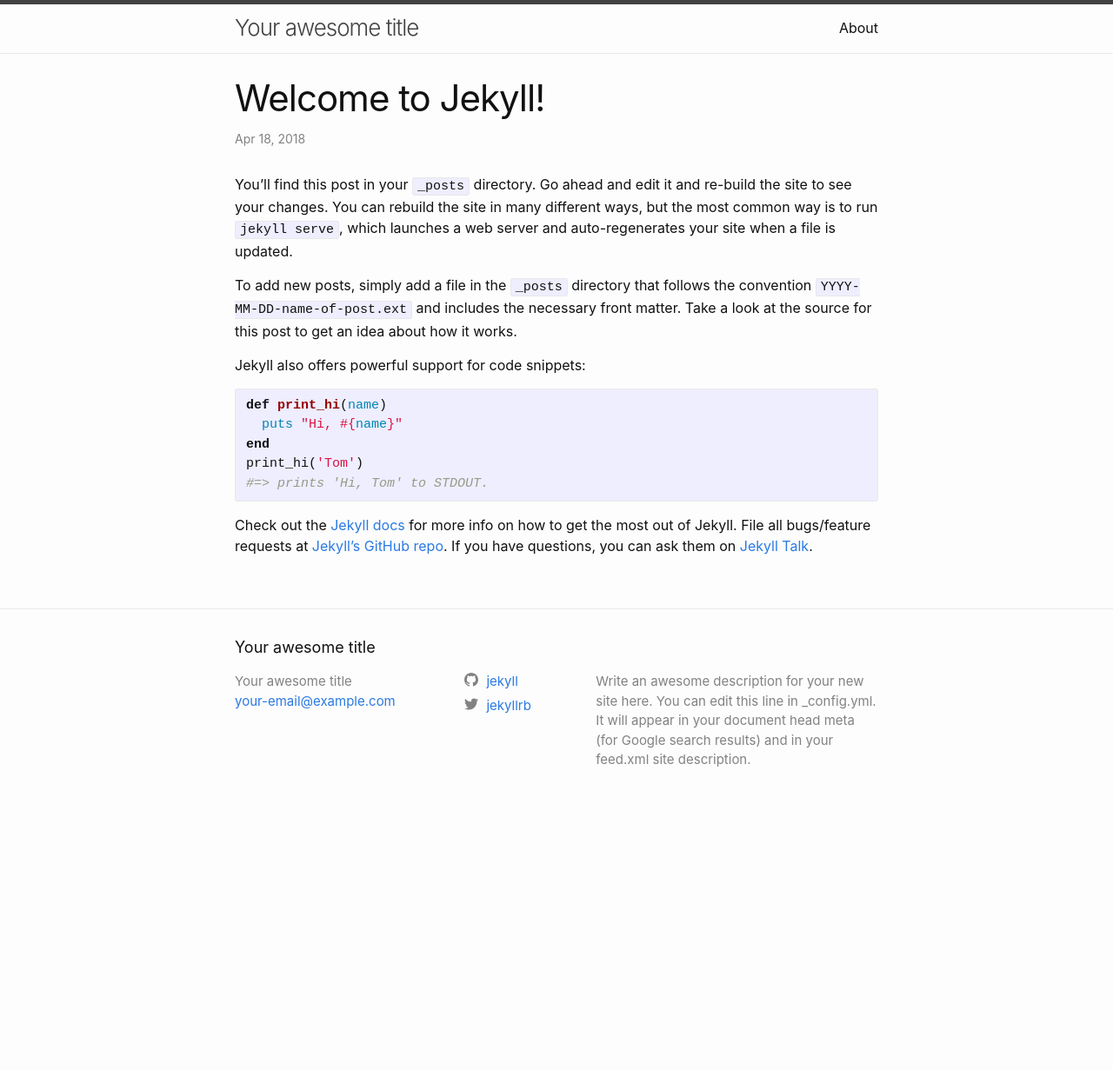
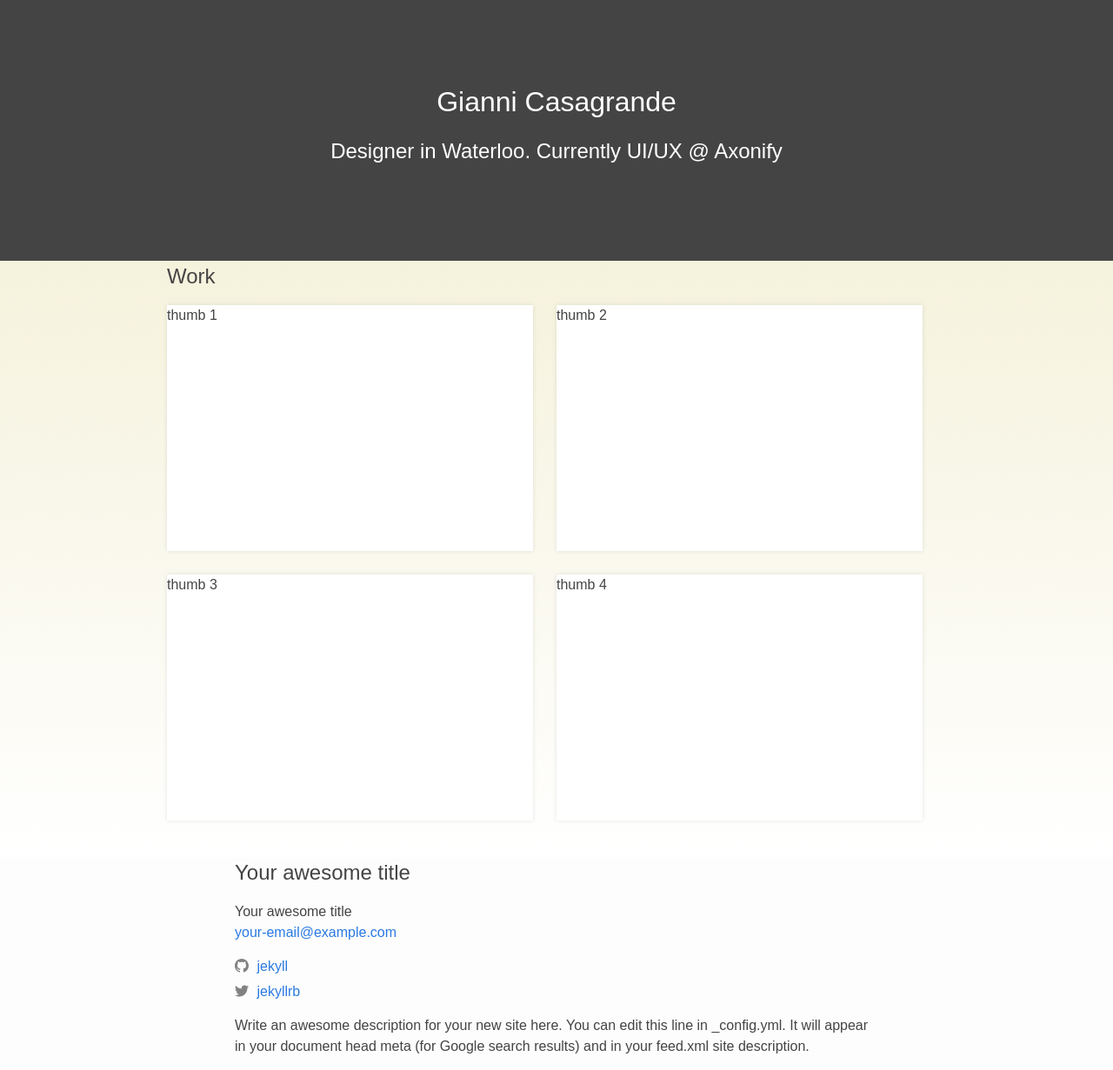
Before and after one commit to GianniCasagrande/GianniCasagrande.github.io, a Jekyll site: the page built from _posts/2018-04-18-welcome-to-jekyll.markdown, in a window 1280 px wide. Shown: the whole page at 87% size. Built offline with Jekyll 4.4.1, drawn with Linux system fonts in a browser that asks for light colours; some web fonts are replaced; before the commit the page ends 946 px from its top, so only the background shows below that.

Commit message:
WIP - header

```diff
--- a/_includes/head.html
+++ b/_includes/head.html
@@ -3,8 +3,8 @@
   <meta http-equiv="X-UA-Compatible" content="IE=edge">
   <meta name="viewport" content="width=device-width, initial-scale=1">
   <link rel="stylesheet" href="{{ "/assets/main.css" | relative_url }}">
-  {%- feed_meta -%}
+  <!--{%- feed_meta -%}
   {%- if jekyll.environment == 'production' and site.google_analytics -%}
     {%- include google-analytics.html -%}
-  {%- endif -%}
+  {%- endif -%}-->
 </head>
--- a/_includes/header.html
+++ b/_includes/header.html
@@ -1,32 +1,4 @@
-<header class="site-header" role="banner">
-
-  <div class="wrapper">
-    {%- assign default_paths = site.pages | map: "path" -%}
-    {%- assign page_paths = site.header_pages | default: default_paths -%}
-    <a class="site-title" rel="author" href="{{ "/" | relative_url }}">{{ site.title | escape }}</a>
-
-    {%- if page_paths -%}
-      <nav class="site-nav">
-        <input type="checkbox" id="nav-trigger" class="nav-trigger" />
-        <label for="nav-trigger">
-          <span class="menu-icon">
-            <svg viewBox="0 0 18 15" width="18px" height="15px">
-              <path fill="#424242" d="M18,1.484c0,0.82-0.665,1.484-1.484,1.484H1.484C0.665,2.969,0,2.304,0,1.484l0,0C0,0.665,0.665,0,1.484,0 h15.031C17.335,0,18,0.665,18,1.484L18,1.484z"/>
-              <path fill="#424242" d="M18,7.516C18,8.335,17.335,9,16.516,9H1.484C0.665,9,0,8.335,0,7.516l0,0c0-0.82,0.665-1.484,1.484-1.484 h15.031C17.335,6.031,18,6.696,18,7.516L18,7.516z"/>
-              <path fill="#424242" d="M18,13.516C18,14.335,17.335,15,16.516,15H1.484C0.665,15,0,14.335,0,13.516l0,0 c0-0.82,0.665-1.484,1.484-1.484h15.031C17.335,12.031,18,12.696,18,13.516L18,13.516z"/>
-            </svg>
-          </span>
-        </label>
-
-        <div class="trigger">
-          {%- for path in page_paths -%}
-            {%- assign my_page = site.pages | where: "path", path | first -%}
-            {%- if my_page.title -%}
-            <a class="page-link" href="{{ my_page.url | relative_url }}">{{ my_page.title | escape }}</a>
-            {%- endif -%}
-          {% endfor -%}
-        </div>
-      </nav>
-    {%- endif -%}
-  </div>
+<header>
+  <h1>Gianni Casagrande</h1>
+  <h2>Designer in Waterloo. Currently UI/UX @ Axonify</h2>
 </header>
--- /dev/null
+++ b/_includes/work.html
@@ -0,0 +1,9 @@
+<section class="work-preview">
+  <h1>Work</h1>
+  <ul class="thumb-container">
+    <li class="work-thumb">thumb 1</li>
+    <li class="work-thumb">thumb 2</li>
+    <li class="work-thumb">thumb 3</li>
+    <li class="work-thumb">thumb 4</li>
+  </ul>
+</section>
--- a/_layouts/default.html
+++ b/_layouts/default.html
@@ -6,12 +6,13 @@
   <body>
 
     {%- include header.html -%}
+    {%- include work.html -%}
 
-    <main class="page-content" aria-label="Content">
+    <!-- <main class="page-content" aria-label="Content">
       <div class="wrapper">
         {{ content }}
       </div>
-    </main>
+    </main> -->
 
     {%- include footer.html -%}
 
--- a/_sass/minima/_base.scss
+++ b/_sass/_base.scss
@@ -75,10 +75,11 @@
  * Lists
  */
 ul, ol {
-  margin-left: $spacing-unit;
+
 }
 
 li {
+  list-style:none;
   > ul,
   > ol {
     margin-bottom: 0;
--- /dev/null
+++ b/_sass/_header.scss
@@ -0,0 +1,13 @@
+/**
+ * Site header
+ */
+
+ header {
+ 	display: flex;
+ 	justify-content: center;
+ 	height: 300px;
+ 	background-color: $black;
+ 	color: $white;
+ 	align-items: center;
+ 	flex-direction: column;
+ }
--- /dev/null
+++ b/_sass/_work.scss
@@ -0,0 +1,29 @@
+/**
+ * Work Preview Section
+ */
+.work-preview {
+	display: flex;
+	justify-content: center;
+	align-items: center;
+	flex-direction: column;
+	@include linearGradient($light-brown, $white);
+
+	h1 {
+		width: 70%;
+	}
+
+ 	ul.thumb-container {
+ 		display: flex;
+ 		flex-wrap: wrap;
+ 		flex-direction: row;
+  	width: 70%;
+
+ 		> li {
+ 			width: 47%;
+ 			height: 283px;
+ 			margin: 0 3% 3% 0;
+ 			background-color: white;
+ 			@include box-shadow(0px, 0px, 5px, rgba(0, 0, 0, 0.1), false);
+ 		}
+ 	}
+ }
--- a/_sass/minima.scss
+++ /dev/null
@@ -1,51 +0,0 @@
-@charset "utf-8";
-
-// Define defaults for each variable.
-
-$base-font-family: -apple-system, BlinkMacSystemFont, "Segoe UI", Roboto, Helvetica, Arial, sans-serif, "Apple Color Emoji", "Segoe UI Emoji", "Segoe UI Symbol" !default;
-$base-font-size:   16px !default;
-$base-font-weight: 400 !default;
-$small-font-size:  $base-font-size * 0.875 !default;
-$base-line-height: 1.5 !default;
-
-$spacing-unit:     30px !default;
-
-$text-color:       #111 !default;
-$background-color: #fdfdfd !default;
-$brand-color:      #2a7ae2 !default;
-
-$grey-color:       #828282 !default;
-$grey-color-light: lighten($grey-color, 40%) !default;
-$grey-color-dark:  darken($grey-color, 25%) !default;
-
-$table-text-align: left !default;
-
-// Width of the content area
-$content-width:    800px !default;
-
-$on-palm:          600px !default;
-$on-laptop:        800px !default;
-
-// Use media queries like this:
-// @include media-query($on-palm) {
-//   .wrapper {
-//     padding-right: $spacing-unit / 2;
-//     padding-left: $spacing-unit / 2;
-//   }
-// }
-@mixin media-query($device) {
-  @media screen and (max-width: $device) {
-    @content;
-  }
-}
-
-@mixin relative-font-size($ratio) {
-  font-size: $base-font-size * $ratio;
-}
-
-// Import partials.
-@import
-  "minima/base",
-  "minima/layout",
-  "minima/syntax-highlighting"
-;
--- /dev/null
+++ b/_sass/variables.scss
@@ -0,0 +1,87 @@
+@charset "utf-8";
+
+// Define defaults for each variable.
+
+$base-font-family: 	"Sophisto",sans-serif !default;
+$base-font-size:   	16px !default;
+$base-font-weight: 	400 !default;
+$small-font-size:  	$base-font-size * 0.875 !default;
+$base-line-height: 	1.5 !default;
+
+$spacing-unit:     	30px !default;
+
+$background-color: 	#fdfdfd !default;
+$brand-color:      	#2a7ae2 !default;
+$white:							#ffffff !default;
+$black:							#454445 !default;
+$light-brown:				#F5F2DC !default;
+
+$text-color:       	$black !default;
+
+$grey-color:       	#828282 !default;
+$grey-color-light: 	lighten($grey-color, 40%) !default;
+$grey-color-dark:  	darken($grey-color, 25%) !default;
+
+$table-text-align: 	left !default;
+
+// Width of the content area
+$content-width:    	800px !default;
+
+$on-palm:          	600px !default;
+$on-laptop:        	800px !default;
+
+// Use media queries like this:
+// @include media-query($on-palm) {
+//   .wrapper {
+//     padding-right: $spacing-unit / 2;
+//     padding-left: $spacing-unit / 2;
+//   }
+// }
+@mixin media-query($device) {
+  @media screen and (max-width: $device) {
+    @content;
+  }
+}
+
+@mixin relative-font-size($ratio) {
+  font-size: $base-font-size * $ratio;
+}
+
+//Mixins
+//Graident Mixin
+//
+//Usage
+//.button{
+//    @include linearGradient(#cccccc, #666666);
+//}
+@mixin linearGradient($top, $bottom){
+    background: -webkit-gradient(linear, left top, left bottom, color-stop(0%,$top), color-stop(100%,$bottom)); /* Chrome,Safari4+ */
+    background: -webkit-linear-gradient(top,  $top 0%,$bottom 100%); /* Chrome10+,Safari5.1+ */
+    background: -o-linear-gradient(top,  $top 0%,$bottom 100%); /* Opera 11.10+ */
+}
+
+//Box-shadow
+@mixin box-shadow($top, $left, $blur, $color, $inset: false) {
+  @if $inset {
+    -webkit-box-shadow:inset $top $left $blur $color;
+    -moz-box-shadow:inset $top $left $blur $color;
+    box-shadow:inset $top $left $blur $color;
+  } @else {
+    -webkit-box-shadow: $top $left $blur $color;
+    -moz-box-shadow: $top $left $blur $color;
+    box-shadow: $top $left $blur $color;
+  }
+}
+
+
+
+///////
+
+// Import partials.
+@import
+  "base",
+  "header",
+  "work"
+  //"layout",
+  //"syntax-highlighting"
+;
--- a/assets/main.scss
+++ b/assets/main.scss
@@ -2,4 +2,5 @@
 # Only the main Sass file needs front matter (the dashes are enough)
 ---
 
-@import "minima";
+@import url("https://use.typekit.net/ryv7ubo.css");
+@import "variables";
```
Also changed, not shown: _sass/_layout.scss (renamed from _sass/minima/_layout.scss), _sass/_syntax-highlighting.scss (renamed from _sass/minima/_syntax-highlighting.scss).
